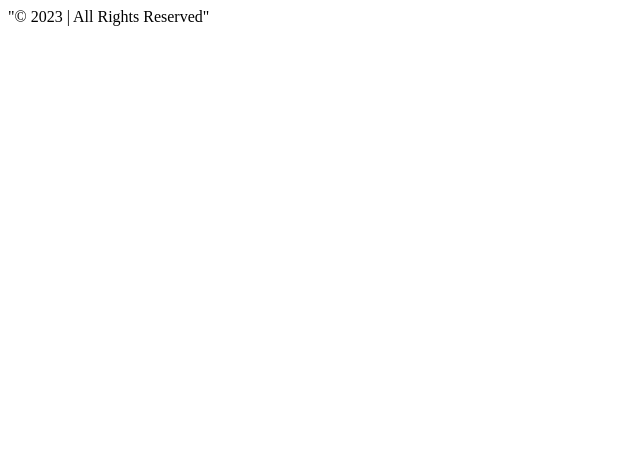
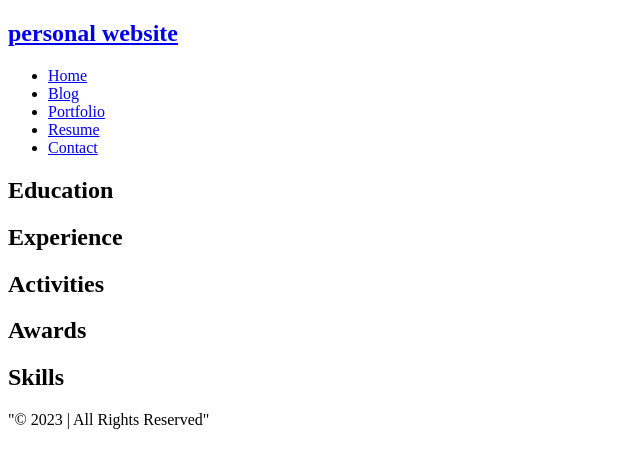
Before and after one commit to Mish0322/Mish0322.github.io, a plain HTML site: page resume.html in a window 1280 px wide. Shown: the whole page, without its empty margins (0-640 px from the left). Drawn offline with Linux system fonts and the light colour scheme.

Commit message:
links to all pages

```diff
--- a/resume.html
+++ b/resume.html
@@ -1,17 +1,40 @@
 <!DOCTYPE html>
 <html>
   <head>
-    <title>Personal Website</title>
+    <title>Resume</title>
   </head>
   <body>
-    <nav></nav>
+    <nav class="navbar">
+        <h1 class="logo">
+            <a href="index.html">personal website</a>
+        </h1>
+        <ul class="nav-list">
+            <li><a href="index.html">Home</a></li>
+            <li><a href="blog.html">Blog</a></li>
+            <li><a href="portfolio.html">Portfolio</a></li>
+            <li><a href="resume.html">Resume</a></li>
+            <li><a href="contact.html">Contact</a></li>
+          </ul>
+    </nav>
     <main>
-      <section></section>
-      <section></section>
-      <section></section>
-      <section></section>
-      <section></section>
+        <div class="resume">
+            <section class="section">
+                <h2 class="section-title">Education</h2>
+            </section>
+            <section class="section">
+                <h2 class="section-title">Experience</h2>
+            </section>
+            <section class="section">
+                <h2 class="section-title">Activities</h2>
+            </section>
+            <section class="section">
+                <h2 class="section-title">Awards</h2>
+            </section>
+            <section class="section">
+                <h2 class="section-title">Skills</h2>
+            </section>
+        </div>
     </main>
-    <footer>"© 2023 <Personal Website Name> | All Rights Reserved"</footer>
+    <footer class="footer">"© 2023 <Personal Website Name> | All Rights Reserved"</footer>
   </body>
 </html>
```
Also changed, not shown: blog.html (+24 -0 lines), contact.html (+24 -0 lines), index.html (+19 -3 lines), portfolio.html (+27 -0 lines).
